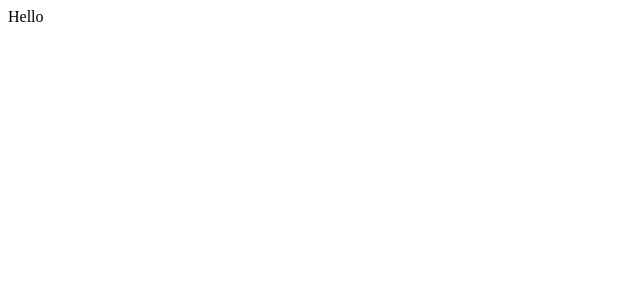
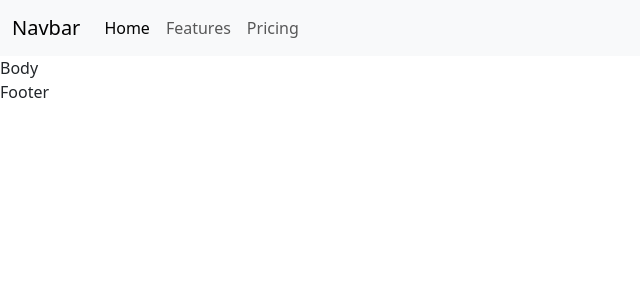
Before and after one commit to IshanJawade/react, a React (Create React App) app in the folder gofood/: page / in a window 1280 px wide. Shown: the top 300 px of the page, without its empty margins (0-640 px from the left). Built offline with nearby package versions, Linux system fonts and the light colour scheme.

Commit message:
Added Navbar to goFood application

```diff
--- a/gofood/package.json
+++ b/gofood/package.json
@@ -6,6 +6,7 @@
     "@testing-library/jest-dom": "^5.17.0",
     "@testing-library/react": "^13.4.0",
     "@testing-library/user-event": "^13.5.0",
+    "bootstrap": "^5.3.1",
     "react": "^18.2.0",
     "react-dom": "^18.2.0",
     "react-scripts": "5.0.1",
--- a/gofood/src/App.js
+++ b/gofood/src/App.js
@@ -1,10 +1,10 @@
+import Home from "./screens/Home";
 
 function App() {
   return (
-    <div className="App">
-      Hello
-    </div>
+    <div> <Home/> </div>
   );
+
 }
 
 export default App;
--- /dev/null
+++ b/gofood/src/components/Footer.js
@@ -0,0 +1,7 @@
+import React from 'react'
+
+export default function Footer() {
+  return (
+    <div>Footer</div>
+  )
+}
--- a/gofood/src/components/Navbar.js
+++ b/gofood/src/components/Navbar.js
@@ -2,6 +2,28 @@
 
 export default function Navbar() {
   return (
-    <div>Navbar</div>
+    <>
+      <nav className="navbar navbar-expand-lg bg-body-tertiary">
+        <div className="container-fluid">
+          <a className="navbar-brand" href="/">Navbar</a>
+          <button className="navbar-toggler" type="button" data-bs-toggle="collapse" data-bs-target="/navbarNav" aria-controls="navbarNav" aria-expanded="false" aria-label="Toggle navigation">
+            <span className="navbar-toggler-icon"></span>
+          </button>
+          <div className="collapse navbar-collapse" id="navbarNav">
+            <ul className="navbar-nav">
+              <li className="nav-item">
+                <a className="nav-link active" aria-current="page" href="/">Home</a>
+              </li>
+              <li className="nav-item">
+                <a className="nav-link" href="/">Features</a>
+              </li>
+              <li className="nav-item">
+                <a className="nav-link" href="/">Pricing</a>
+              </li>
+            </ul>
+          </div>
+        </div>
+      </nav>
+    </>
   )
 }
--- a/gofood/src/index.js
+++ b/gofood/src/index.js
@@ -1,6 +1,7 @@
 import React from 'react';
 import ReactDOM from 'react-dom/client';
 import App from './App';
+import 'bootstrap/dist/css/bootstrap.css'
 
 
 const root = ReactDOM.createRoot(document.getElementById('root'));
--- a/gofood/src/screens/Home.js
+++ b/gofood/src/screens/Home.js
@@ -1,7 +1,13 @@
 import React from 'react'
+import Navbar from '../components/Navbar';
+import Footer from '../components/Footer';
 
 export default function Home() {
   return (
-    <div>Home</div>
+    <>
+      <div> <Navbar /> </div>
+      <div> Body </div>
+      <div> <Footer /> </div>
+    </>
   )
 }
```
Also changed, not shown: 1 other file (tests, documents, lock files or other folders).
